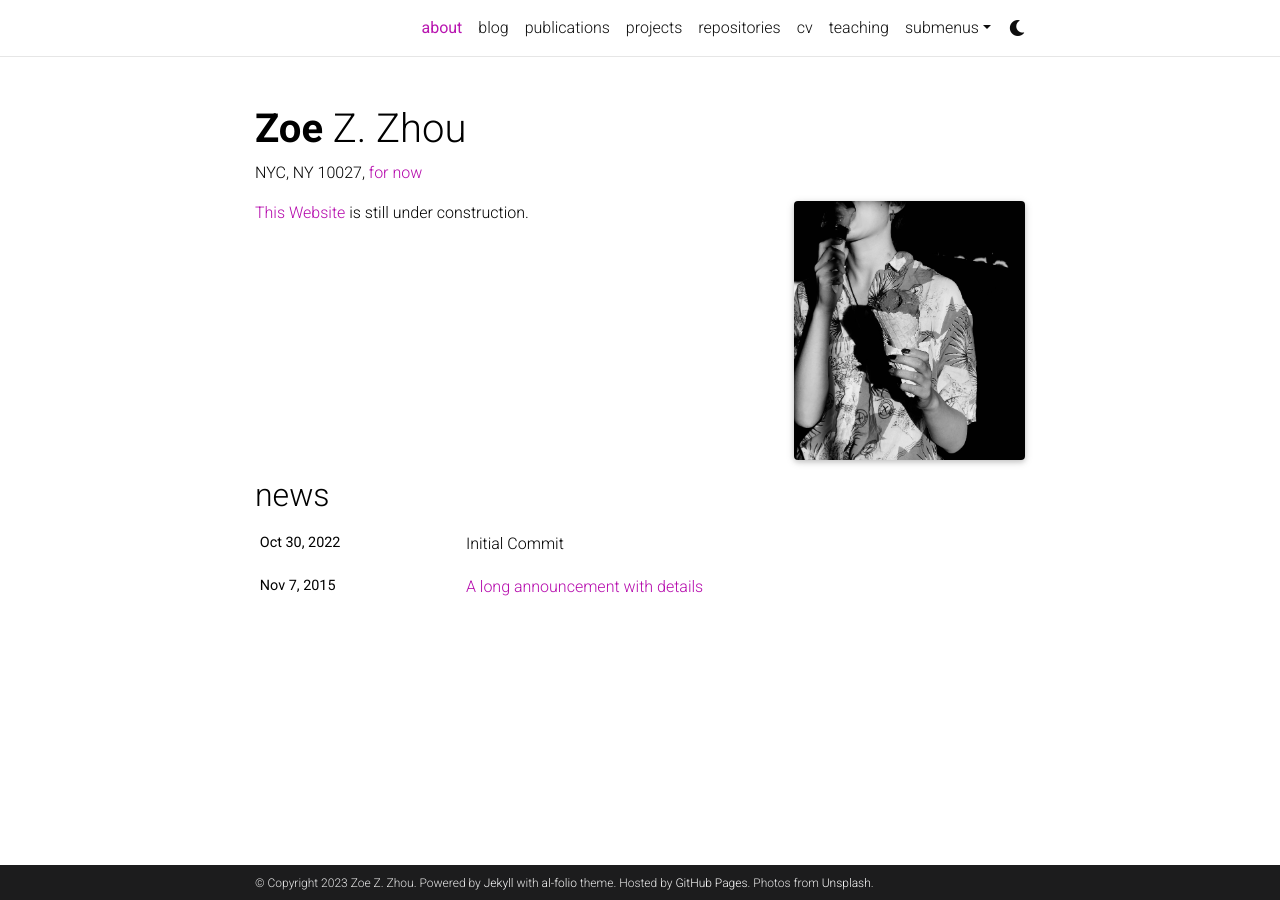
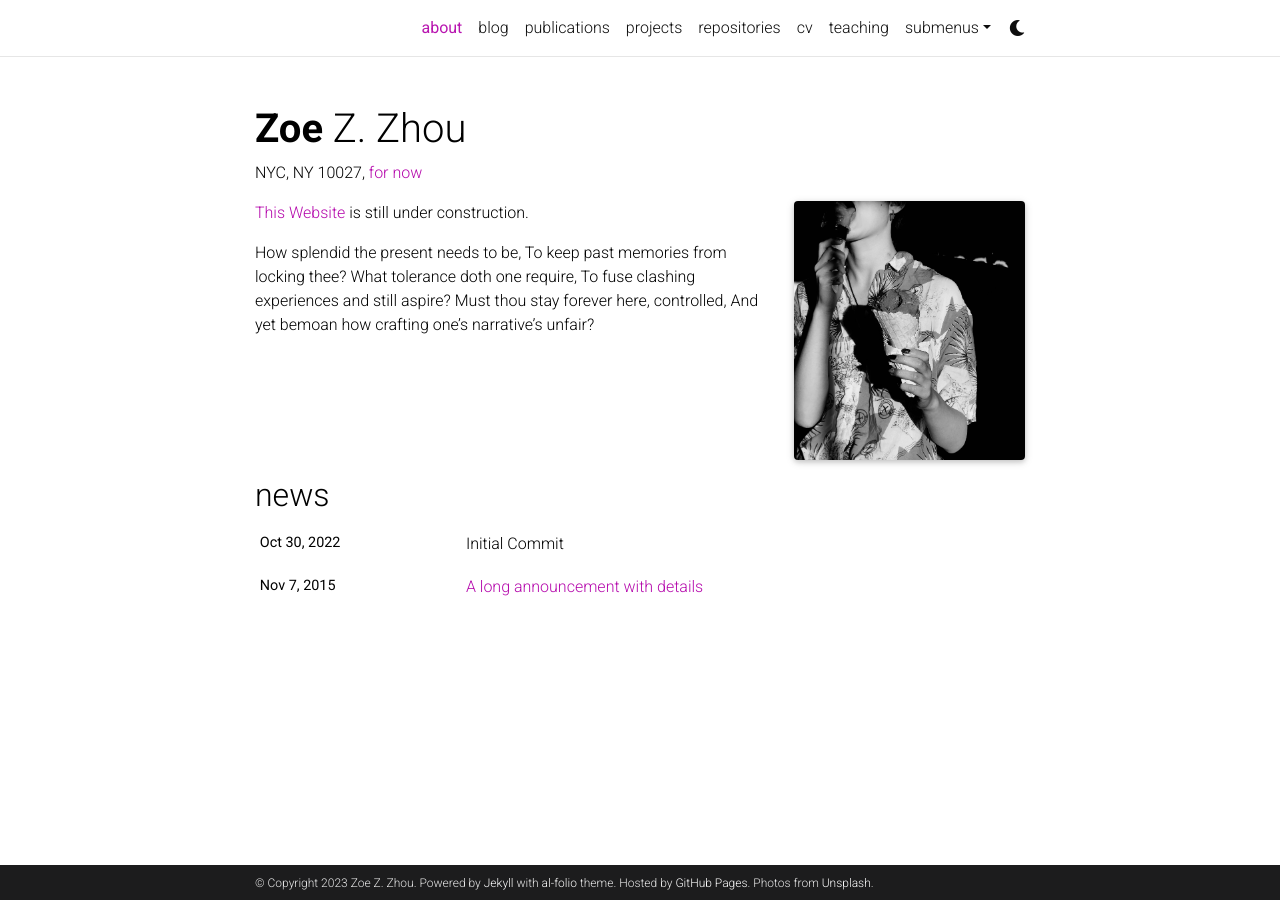
Before and after one commit to Zoewhat/Zoewhat.github.io, a Jekyll site: the page built from _pages/about.md, in a window 1280 px wide. Built offline with Jekyll 4.4.1, drawn with Linux system fonts in a browser that asks for light colours; full-size pictures stand in for the smaller copies a plugin makes; comment, search, counter and statistics services are not loaded; a style sheet for code colours, icons or effects is not loaded.

Commit message:
Update about.md

```diff
--- a/_pages/about.md
+++ b/_pages/about.md
@@ -15,3 +15,10 @@ news : true  # includes a list of news items
 ---
 
 [This Website](https://zoewhat.github.io/) is still under construction.
+
+How splendid the present needs to be,
+To keep past memories from locking thee?
+What tolerance doth one require,
+To fuse clashing experiences and still aspire?
+Must thou stay forever here, controlled,
+And yet bemoan how crafting one's narrative's unfair?
```
